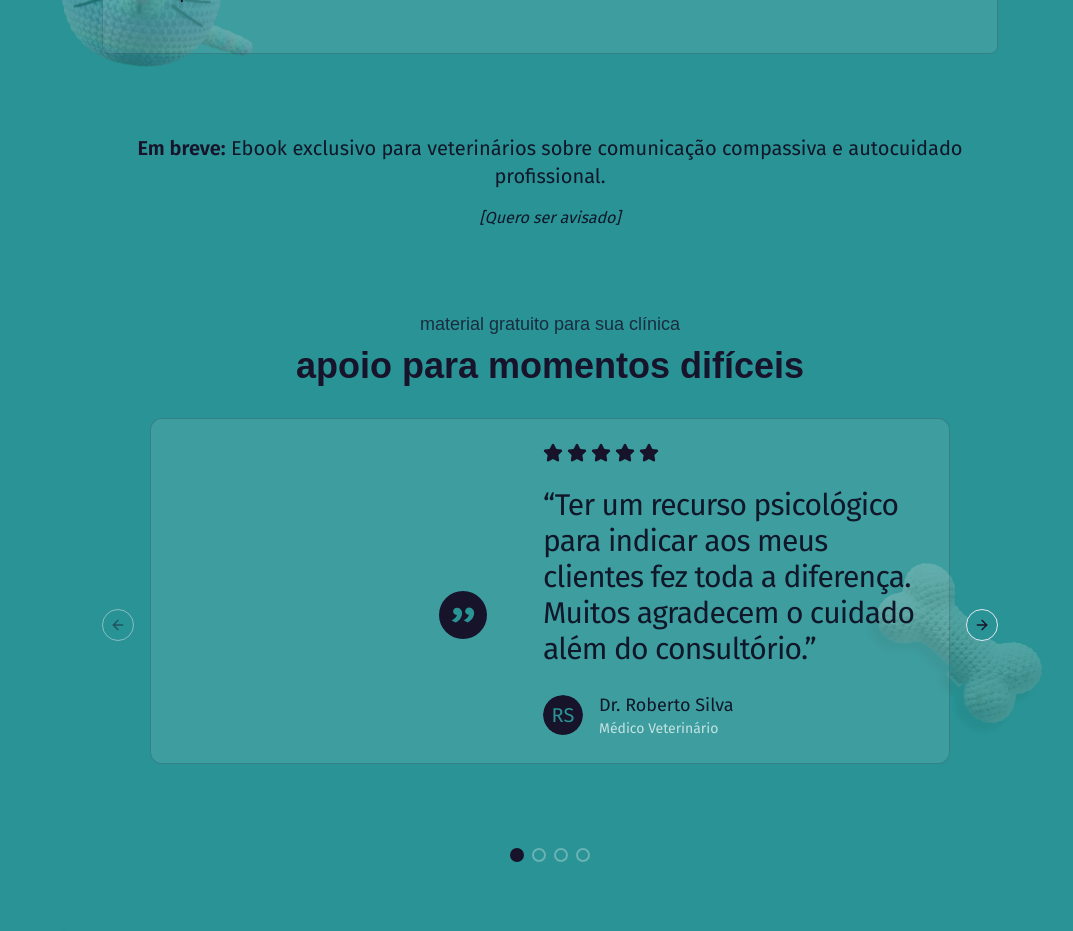
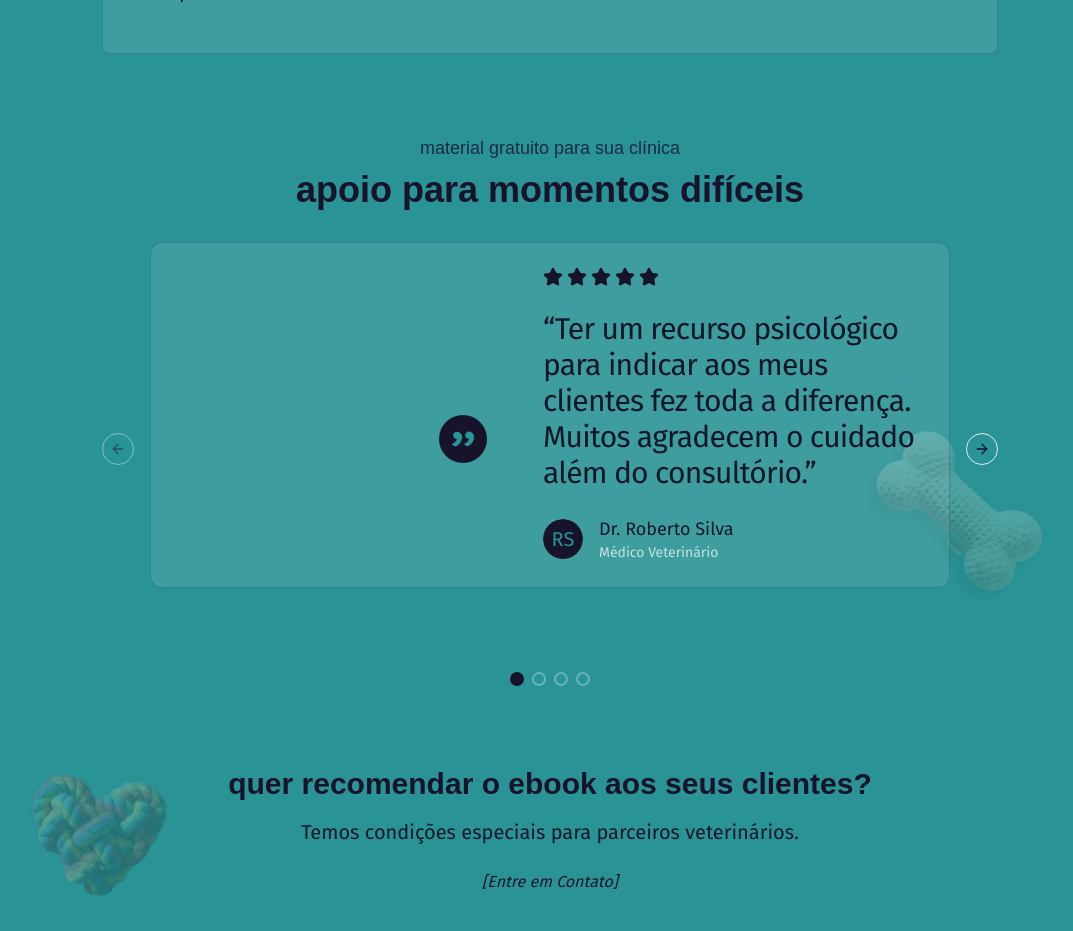
Before and after one commit to fusuma/psicologianavet-website, a Next.js app: page /vets in a window 1280 px wide. Shown: the part 1460-2391 px from the top of the page, without its empty margins (90-1163 px from the left). Built offline with nearby package versions, Linux system fonts and the light colour scheme; no server answers; a web font is replaced by a local one.

Commit message:
feat(vets): replace future teaser with testimonials carousel

```diff
--- a/src/app/vets/page.tsx
+++ b/src/app/vets/page.tsx
@@ -97,14 +97,7 @@ export default function VetsPage(): ReactElement {
             </div>
           </div>
 
-          {/* Future Teaser Section */}
-          <div className="w-full mt-16 md:mt-20 text-center">
-            <p className="text-lg md:text-xl text-white mb-4">
-              <strong className="text-foreground">Em breve:</strong> Ebook exclusivo para veterinários
-              sobre comunicação compassiva e autocuidado profissional.
-            </p>
-            <p className="text-white italic">[Quero ser avisado]</p>
-          </div>
+
 
           {/* Social Proof Section */}
           <TestimonialsCarousel />
```
